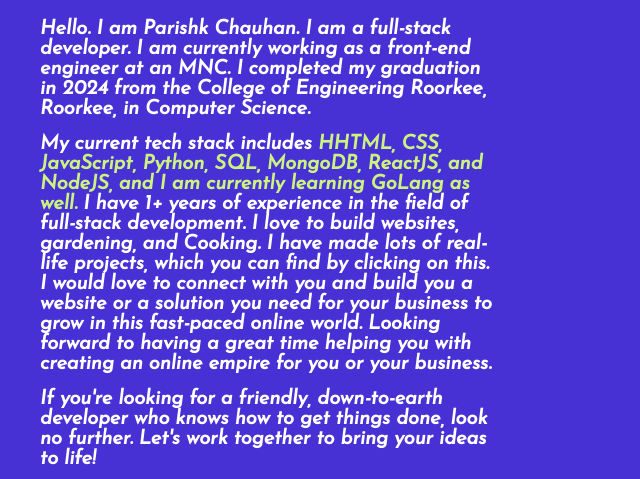
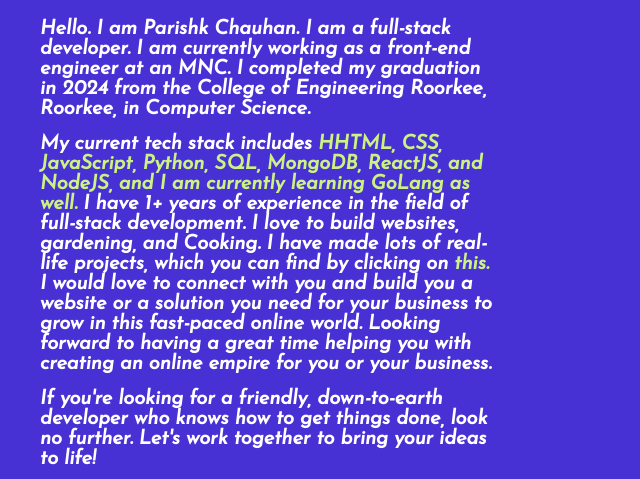
Before and after one commit to Parishk-Chauhan/Parishk-Chauhan, a plain HTML site: page index.html in a window 1280 px wide. Shown: the part 903-1382 px from the top of the page, 0-640 px from the left. Drawn offline with Linux system fonts and the light colour scheme.

Commit message:
Updated Version

```diff
--- a/index.html
+++ b/index.html
@@ -55,7 +55,7 @@
                 Hello. I am Parishk Chauhan. I am a full-stack developer. I am currently working as a front-end engineer at an MNC. I completed my graduation in 2024 from the College of Engineering Roorkee, Roorkee, in Computer Science. </p>
 
                 <p class="paragraph_about">
-                My current tech stack includes  <span id="skills"> HHTML, CSS, JavaScript, Python, SQL, MongoDB, ReactJS, and NodeJS, and I am currently learning GoLang as well.</span> I have 1+ years of experience in the field of full-stack development. I love to build websites, gardening, and Cooking. I have made lots of real-life projects, which you can find by clicking on this. I would love to connect with you and build you a website or a solution you need for your business to grow in this fast-paced online world. Looking forward to having a great time helping you with creating an online empire for you or your business.</p>
+                My current tech stack includes  <span id="skills"> HHTML, CSS, JavaScript, Python, SQL, MongoDB, ReactJS, and NodeJS, and I am currently learning GoLang as well.</span> I have 1+ years of experience in the field of full-stack development. I love to build websites, gardening, and Cooking. I have made lots of real-life projects, which you can find by clicking on <a id="project_link" href="#heading_projects">this.</a> I would love to connect with you and build you a website or a solution you need for your business to grow in this fast-paced online world. Looking forward to having a great time helping you with creating an online empire for you or your business.</p>
 
                 <p class="paragraph_about">
                 If you're looking for a friendly, down-to-earth developer who knows how to get things done, look no further. Let's work together to bring your ideas to life!</p>
--- a/style.css
+++ b/style.css
@@ -3,9 +3,12 @@
     padding: 0%;
     box-sizing: border-box;
     font-family: 'Josefin Sans', sans-serif;
+    text-decoration: none;
 }
 
-
+#project_link{
+    color: #ccf381;
+}
 
 html,body{
     height: 100%;
```
